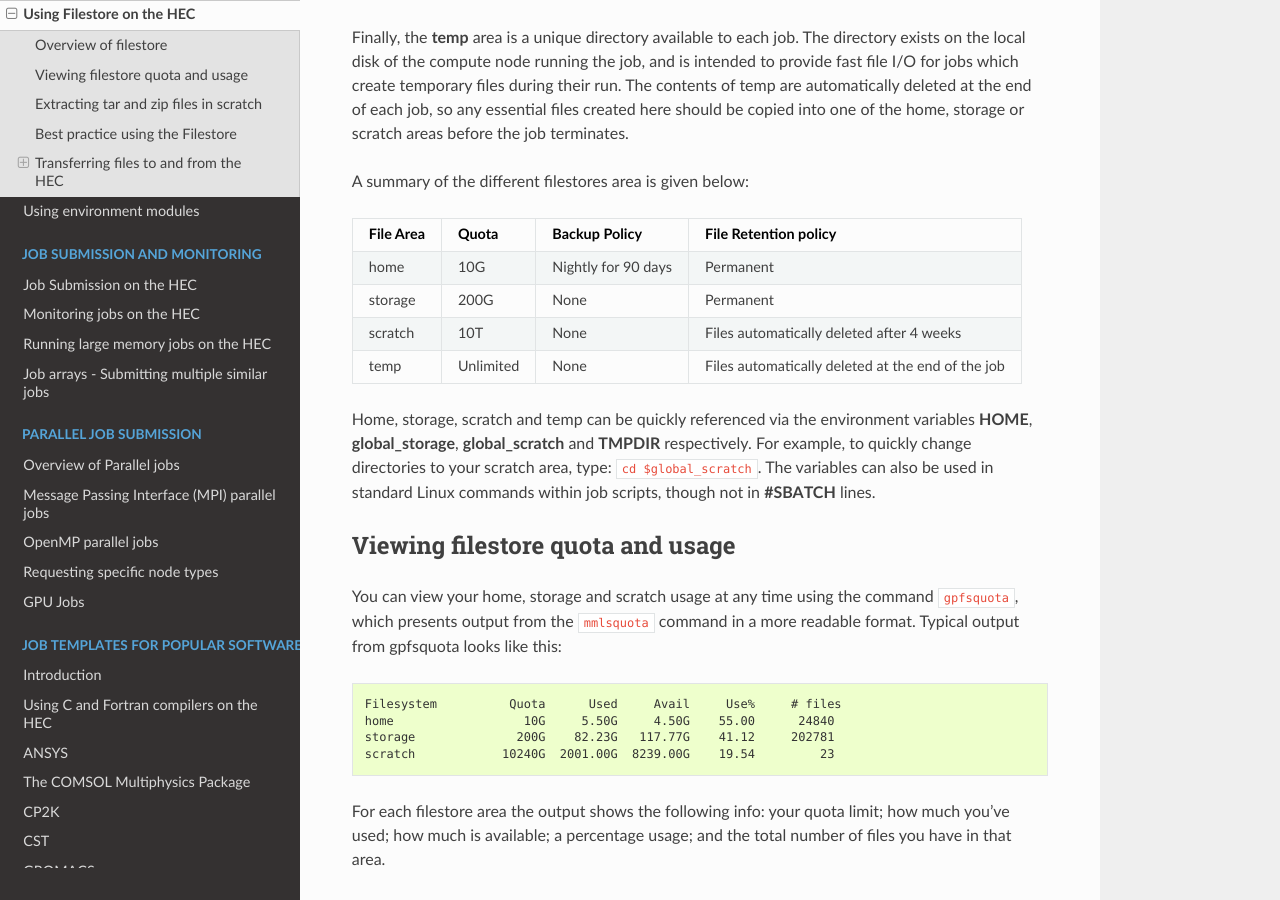
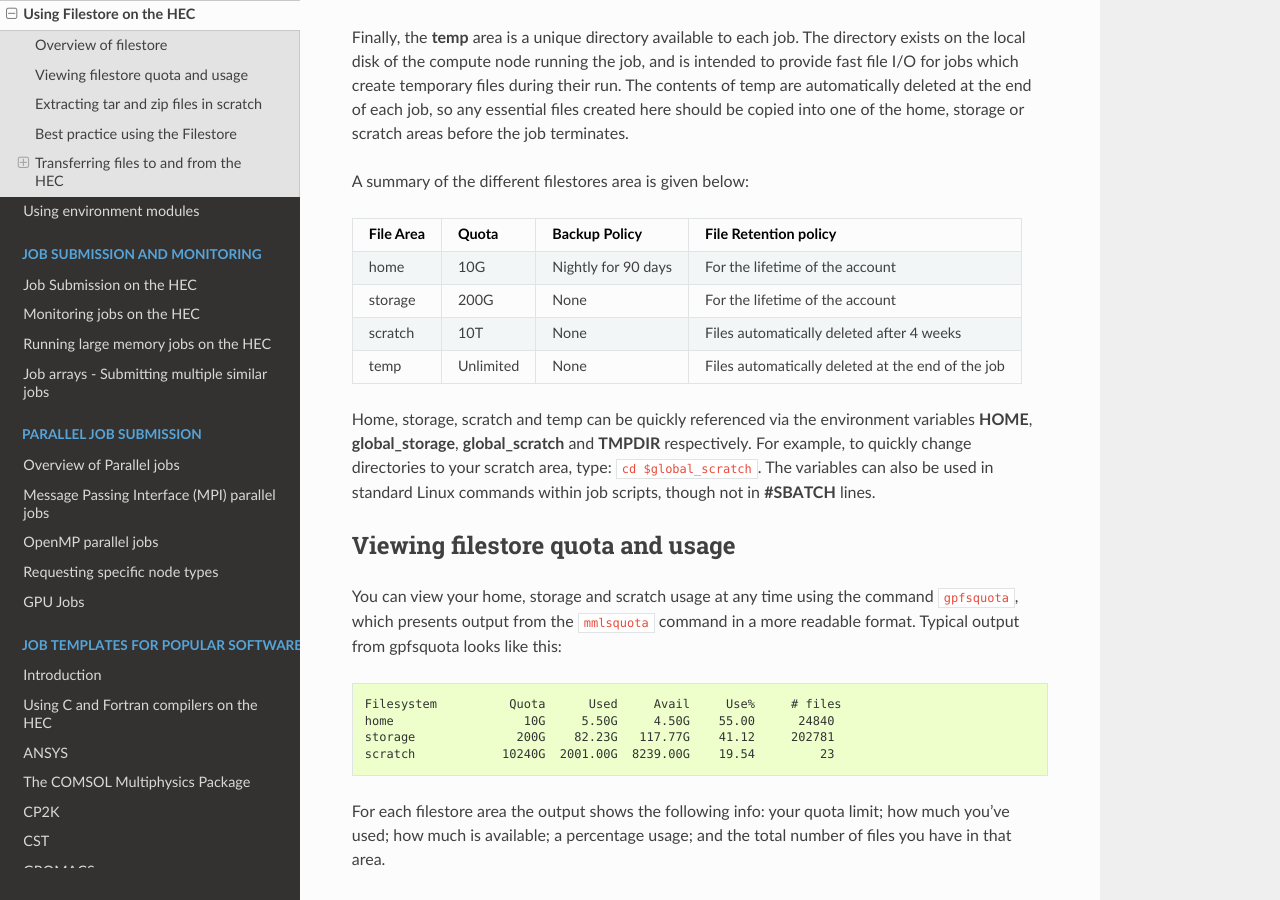
Before and after one commit to MikePacey/Lancaster-HEC, a Sphinx documentation site: the page built from docs/filestore.rst, in a window 1280 px wide and 900 px high, scrolled down 550 px. Built offline with Sphinx 7.4.7 and the Read the Docs theme 2.0.0, drawn with Linux system fonts in a browser that asks for light colours; formulas are drawn with MathJax 3.

Commit message:
main branch

```diff
--- a/docs/filestore.rst
+++ b/docs/filestore.rst
@@ -44,11 +44,11 @@ A summary of the different filestores area is given below:
    * - home
      - 10G
      - Nightly for 90 days
-     - Permanent
+     - For the lifetime of the account
    * - storage
      - 200G
      - None
-     - Permanent
+     - For the lifetime of the account
    * - scratch
      - 10T
      - None
```
